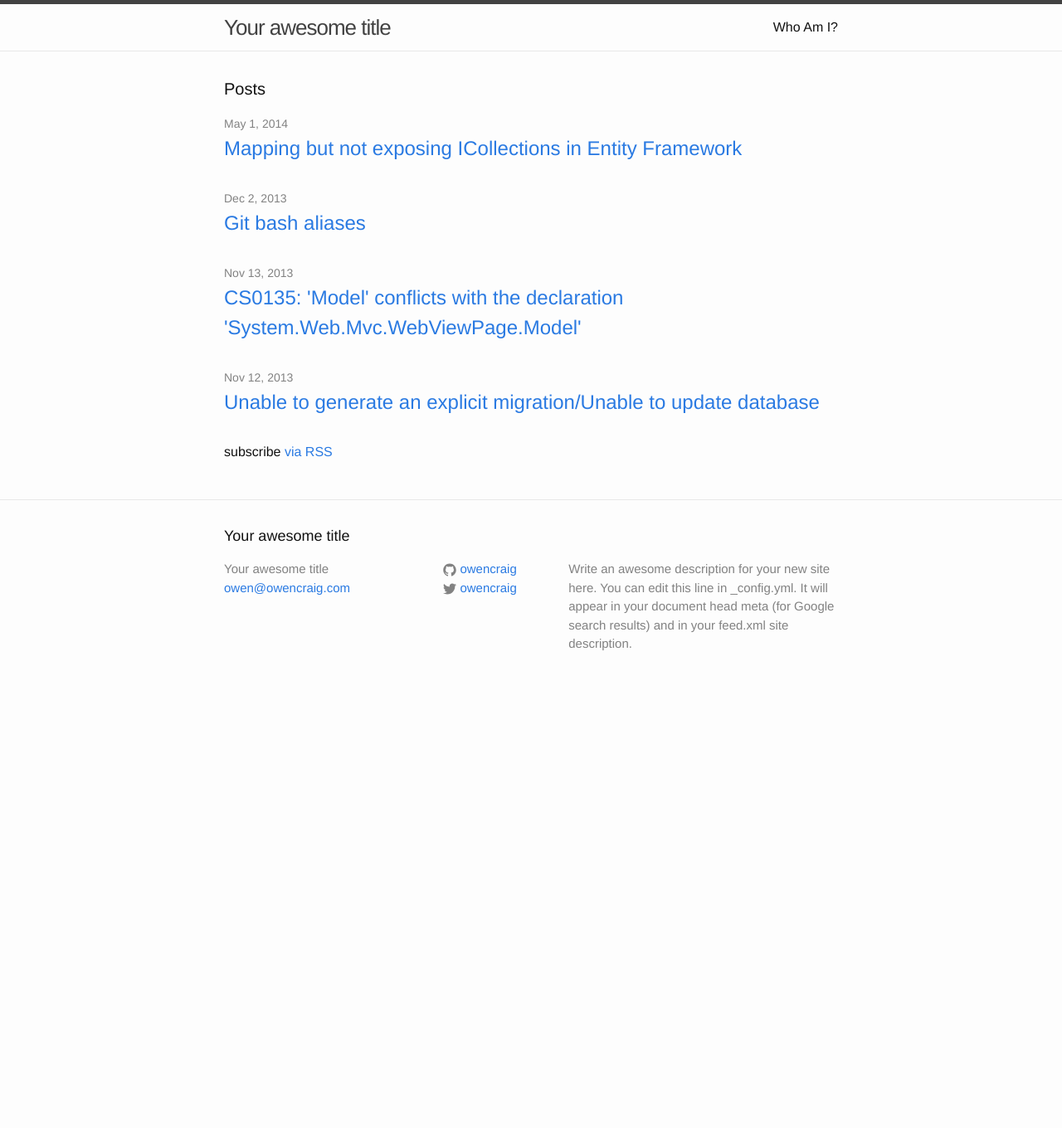
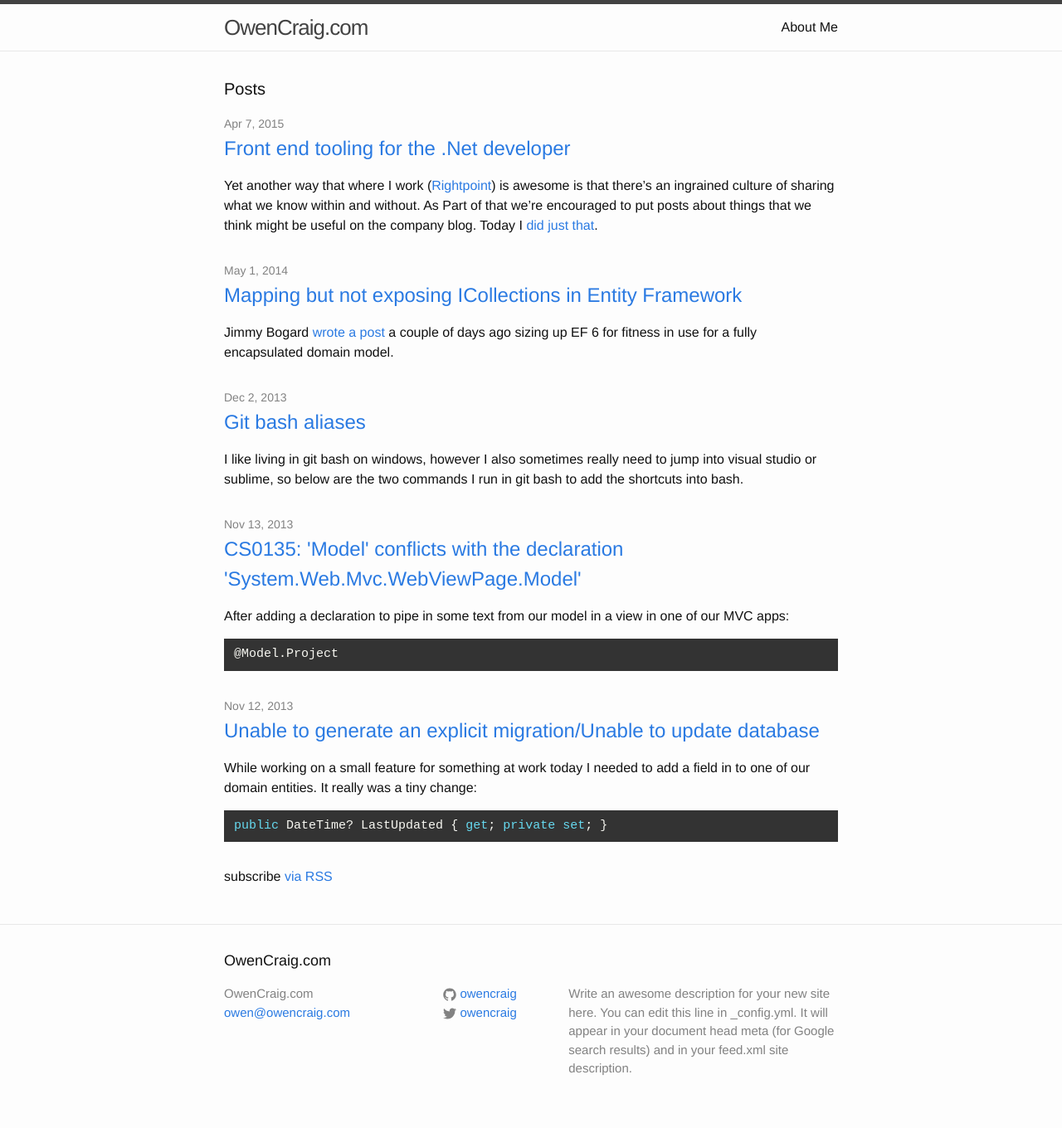
Before and after one commit to owencraig/owencraig.github.io, a Jekyll site: the page built from index.html, in a window 1280 px wide. Shown: the whole page at 83% size. Built offline with Jekyll 4.4.1, drawn with Linux system fonts in a browser that asks for light colours; before the commit the page ends 900 px from its top, so only the background shows below that.

Commit message:
Added plugins, added Front end tooling post,added styling for quotes, changed site title

```diff
--- a/_config.yml
+++ b/_config.yml
@@ -1,5 +1,6 @@
 # Site settings
-title: Your awesome title
+title: OwenCraig.com
+subtitle: Development at the speed of something something
 email: owen@owencraig.com
 description: > # this means to ignore newlines until "baseurl:"
   Write an awesome description for your new site here. You can edit this
@@ -12,3 +13,9 @@ github_username:  owencraig
 
 # Build settings
 markdown: kramdown
+
+gems:
+- jekyll-mentions
+- jemoji
+- jekyll-redirect-from
+- jekyll-sitemap
--- /dev/null
+++ b/_posts/2015-04-07-Front-end-tooling-for-the-.Net-developer.md
@@ -0,0 +1,12 @@
+---
+layout: post
+title: "Front end tooling for the .Net developer"
+---
+Yet another way that where I work ([Rightpoint](http://www.rightpoint.com)) is awesome is that there's an ingrained culture of sharing what we know within and without. As Part of that we're encouraged to put posts about things that we think might be useful on the company blog. Today I [did just that](http://community.rightpoint.com/blogs/viewpoint/archive/2015/04/06/front-end-tooling-for-the-net-developer.aspx).
+
+<blockquote>
+	... One of the things that came out of this was that some of the developers in the group weren’t aware of how the components in the front end stack fit together. To that end; here are some equivalences from the .Net/Server side world to their counterparts in front end development.
+	<cite>Me on <a href="http://community.rightpoint.com/blogs/viewpoint/archive/2015/04/06/front-end-tooling-for-the-net-developer.aspx">Rightpoint.com</a></cite>
+</blockquote>
+
+So please feel free to [have a look](http://community.rightpoint.com/blogs/viewpoint/archive/2015/04/06/front-end-tooling-for-the-net-developer.aspx).
--- /dev/null
+++ b/_sass/_quotes.scss
@@ -0,0 +1,8 @@
+blockquote{
+	cite{
+		display:block;
+		&:before{
+			content: ' -- ';
+		}
+	}
+}
--- a/about.md
+++ b/about.md
@@ -1,9 +1,9 @@
 ---
 layout: page
-title: Who Am I?
+title: About Me
 permalink: /about/
 ---
 
-My name is Owen Craig, I'm a full stack developer from Sydney, Australia currently working out of my home in Chicago. I'm thrilled to be constantly learning and I plan on sharing what I pick up along the way with the world.
+My name is Owen Craig, I'm a full stack developer from Sydney, Australia currently working For an awesome consultancy called [Rightpoint](http://rightpoint.com) in Chicago. I'm thrilled to be constantly learning and I plan on sharing what I pick up along the way with the world.
 
 If the mood so takes you, please feel free to subscribe to my <a href="/feed.xml"><i class="fa fa-rss-square"></i> RSS feed</a>, and I can also be found on <a href="https://twitter.com/owencraig"><i class="fa fa-twitter-square"></i> Twitter</a>, <a href="https://www.facebook.com/owen.d.craig"><i class="fa fa-facebook-square"></i> Facebook</a> and <a href="https://www.linkedin.com/in/owendrcraig/"><i class="fa fa-linkedin-square"></i> LinkedIn</a>. Please also feel free to drop me a line at owen[at]owencraig.com.
--- a/css/main.scss
+++ b/css/main.scss
@@ -45,5 +45,6 @@ $on-laptop:        800px;
 @import
         "base",
         "layout",
-        "syntax-highlighting"
+        "syntax-highlighting",
+        "quotes"
 ;
--- a/index.html
+++ b/index.html
@@ -14,6 +14,7 @@ layout: default
         <h2>
           <a class="post-link" href="{{ post.url | prepend: site.baseurl }}">{{ post.title }}</a>
         </h2>
+        {{ post.excerpt }}
       </li>
     {% endfor %}
   </ul>
```
Also changed, not shown: _posts/2014-05-01-Mapping-but-not-exposing-ICollections-in-Entity-Framework.md (+2 -2 lines), Gemfile.lock.
